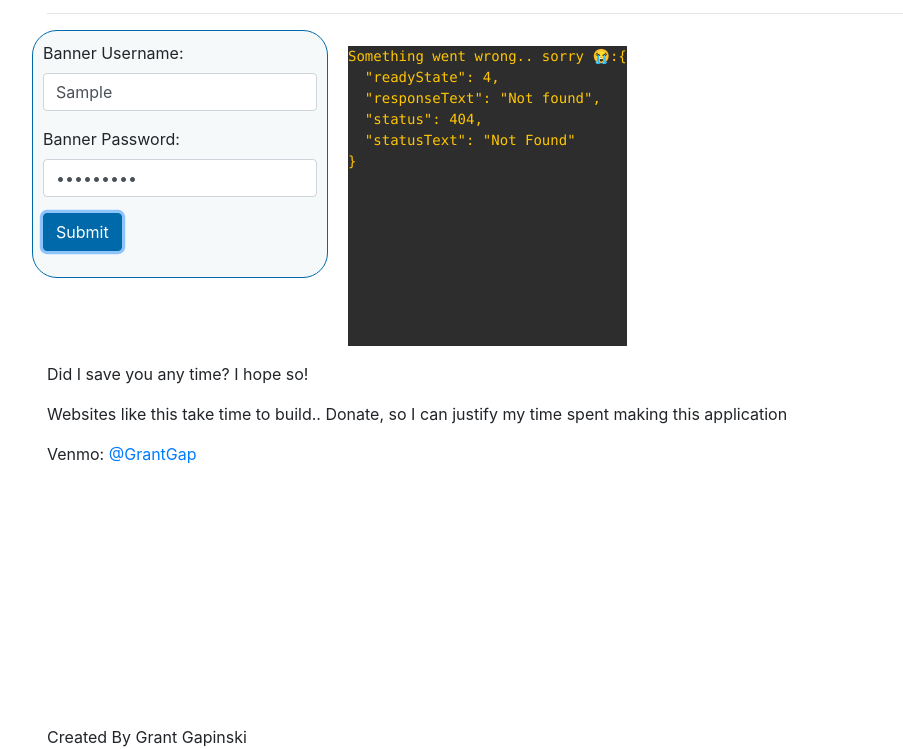
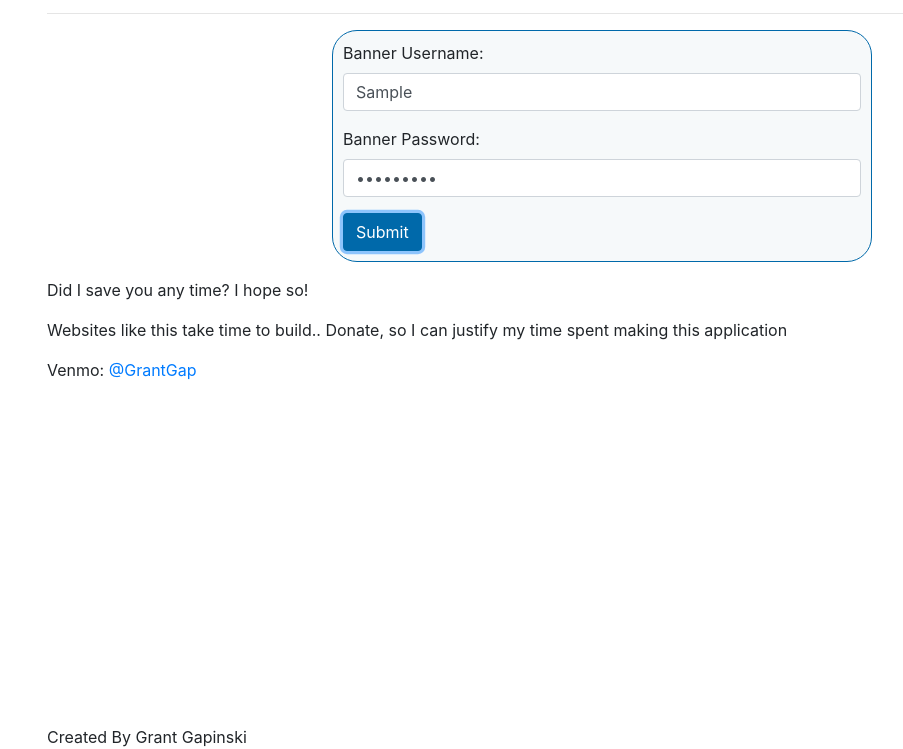
Before and after one commit to gruntygap/btc-mk2, a website: page src/public/html/index.html in a window 1280 px wide. Both pictures are taken after typing "Sample", "Sample123" into the empty fields and a click on the button "Submit". Shown: the part 51-800 px from the top of the page, without its empty margins (38-941 px from the left). Drawn offline with nearby package versions, Linux system fonts and the light colour scheme; files that its build step writes are made by us from their sources; no server answers.

Commit message:
Updated some CSS

```diff
--- a/src/public/css/index.css
+++ b/src/public/css/index.css
@@ -1,5 +1,4 @@
 #loginForm {
-    width: fit-content;
     padding: 10px;
     border-radius: 25px;
     height: fit-content;
--- a/src/public/html/index.html
+++ b/src/public/html/index.html
@@ -22,9 +22,9 @@
 		<div class="container">
 			<h1>Bethel Banner to Google Calendar</h1>
 			<hr />
-			<div class="row">
-			<div id="loginForm">
-				<form id="login" enctype="multipart/form-data">
+			<div class="row justify-content-center justify-content-md-left">
+                <div class="col-11 col-md-6">
+				<form id="loginForm" enctype="multipart/form-data">
 					<label for="username">Banner Username:</label>
 					<div class="input-group mb-3">
 						<input class="form-control" id="username" name="username" type="text" />
@@ -38,7 +38,7 @@
 			    </div>
                 <div class="loader" style="display: none"></div>
                 <div class="disclaimer" style="display: none">Please be patient, this can take up to 20 seconds!<br>Personally, I would blame Bethel and their silly new login page.</div>
-				<div class="readout">
+                <div class="readout col-11 col-md-6" style="display:none">
                     <p class="resultMeta"></p>
                     <pre class="jsonData"><code class="results"></code></pre>
                 </div>
@@ -54,7 +54,7 @@
 			<div class="footer">Created By Grant Gapinski</div>
 		</div>
 		<script>
-			$("#login").on("submit", function() {
+			$("#loginForm").on("submit", function() {
 				return submitBannerCredentials();
 			});
 		</script>
--- a/src/public/js/index.js
+++ b/src/public/js/index.js
@@ -1,5 +1,5 @@
 function submitBannerCredentials() {
-    var data = $('#login').serializeArray();
+    var data = $('#loginForm').serializeArray();
     $('.loader').css('display', 'block');
     $('.disclaimer').css('display', 'block');
     $.ajax({
@@ -14,7 +14,8 @@ function submitBannerCredentials() {
                 $('.resultMeta').html(`${result.length} classes were found for ${document.getElementById("username").value}`);
             }
             $('.results').html(`${JSON.stringify(result, undefined, 2)}`);
-            $('#login')[0].reset();
+            $('#loginForm')[0].reset();
+            $('.readout').css('display', 'initial');
             $('.google').css('display', 'block');
             $('.loader').css('display', 'none');
             $('.disclaimer').css('display', 'none');
```
Lines whose indentation alone changed are shown as unchanged.
